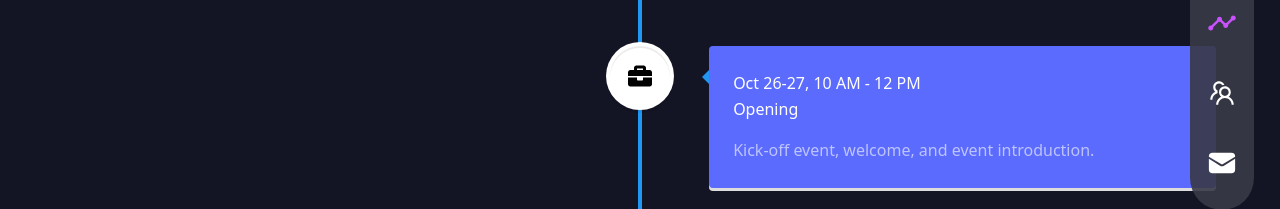
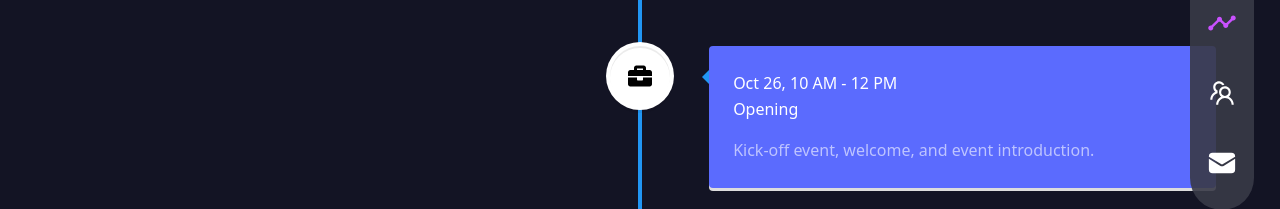
Before and after one commit to MUJHACKX/hackXwebsite, a Next.js app: page /timeline in a window 1280 px wide. Shown: the part 377-586 px from the top of the page. Built offline with nearby package versions, Linux system fonts and the light colour scheme.

Commit message:
Update index.js

```diff
--- a/pages/timeline/index.js
+++ b/pages/timeline/index.js
@@ -58,7 +58,7 @@ const Work = () => {
           iconStyle={{ background: "#fff", color: "#000" }}
           icon={<FaBriefcase />}
         >
-          <h3 className="vertical-timeline-element-title">Oct 26-27, 10 AM - 12 PM</h3>
+          <h3 className="vertical-timeline-element-title">Oct 26, 10 AM - 12 PM</h3>
           <h4 className="vertical-timeline-element-subtitle">Opening</h4>
           <p>Kick-off event, welcome, and event introduction.</p>
         </VerticalTimelineElement>
```
